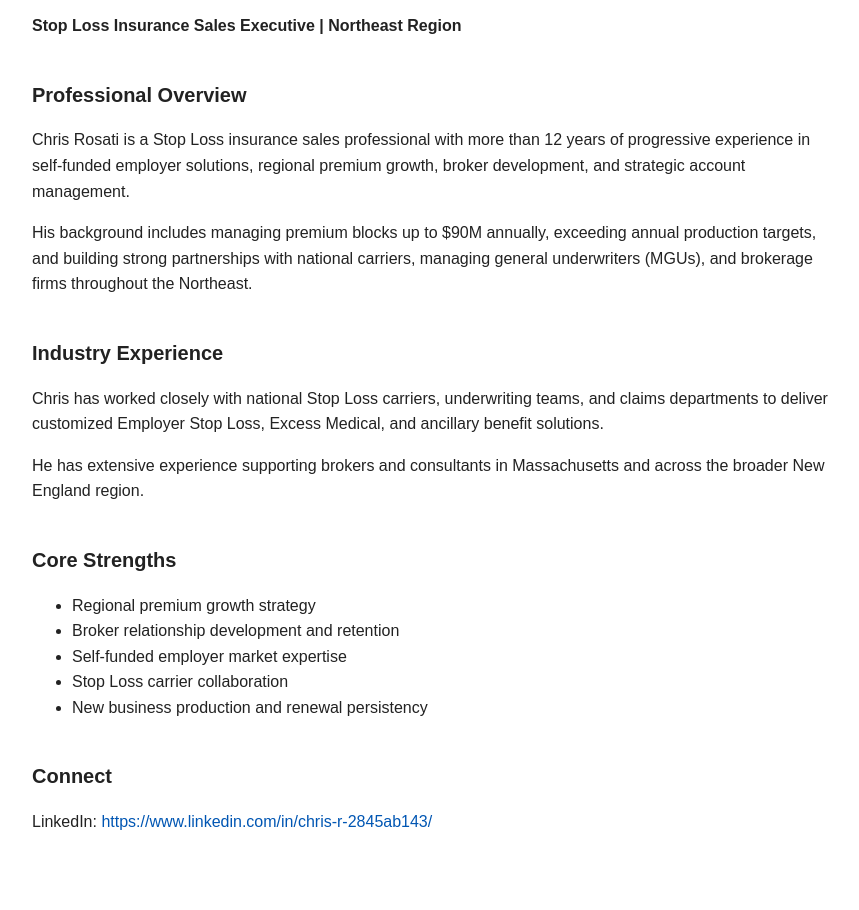
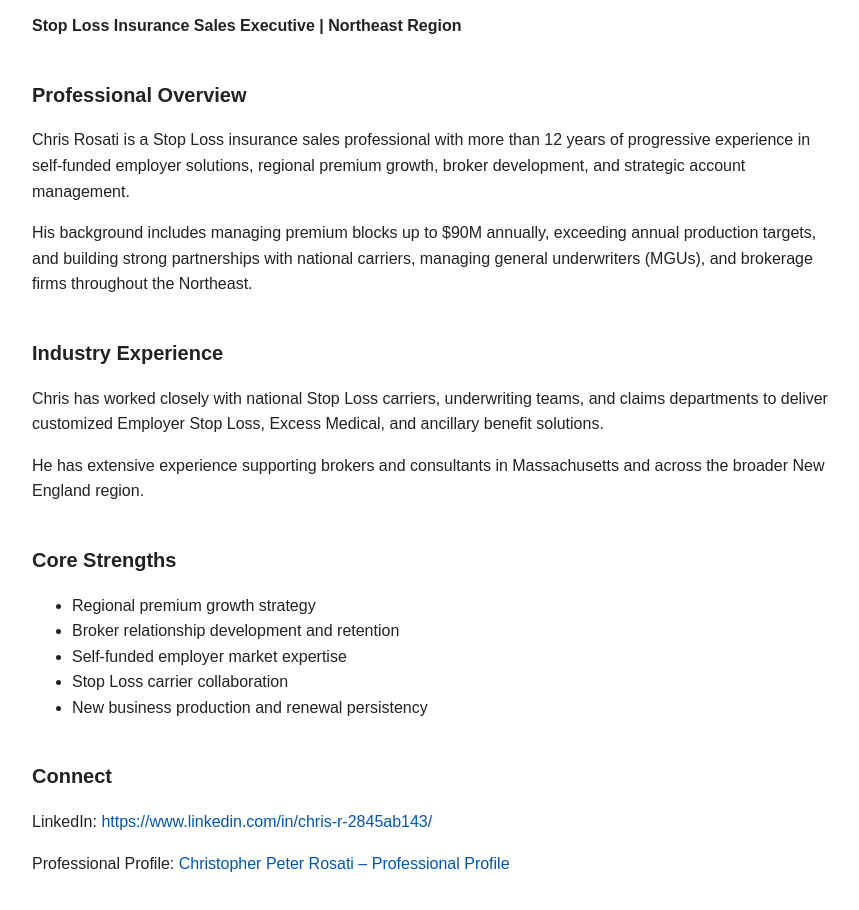
Before and after one commit to crosati2002/christopherrosati.com, a plain HTML site: page index.html in a window 1280 px wide. Shown: the part 114-1024 px from the top of the page, without its empty margins (208-1067 px from the left). Drawn offline with Linux system fonts and the light colour scheme.

Commit message:
Add About.me link professional profile

```diff
--- a/index.html
+++ b/index.html
@@ -89,7 +89,15 @@
         https://www.linkedin.com/in/chris-r-2845ab143/
       </a>
     </p>
-  </div>
+
+  <p>
+    Professional Profile:
+<a href="https://about.me/chrisrosati" target="_blank" rel="noopener">
+  Christopher Peter Rosati – Professional Profile
+</a>
+  </p>
+
+</div>
 
 </body>
 </html>
```
